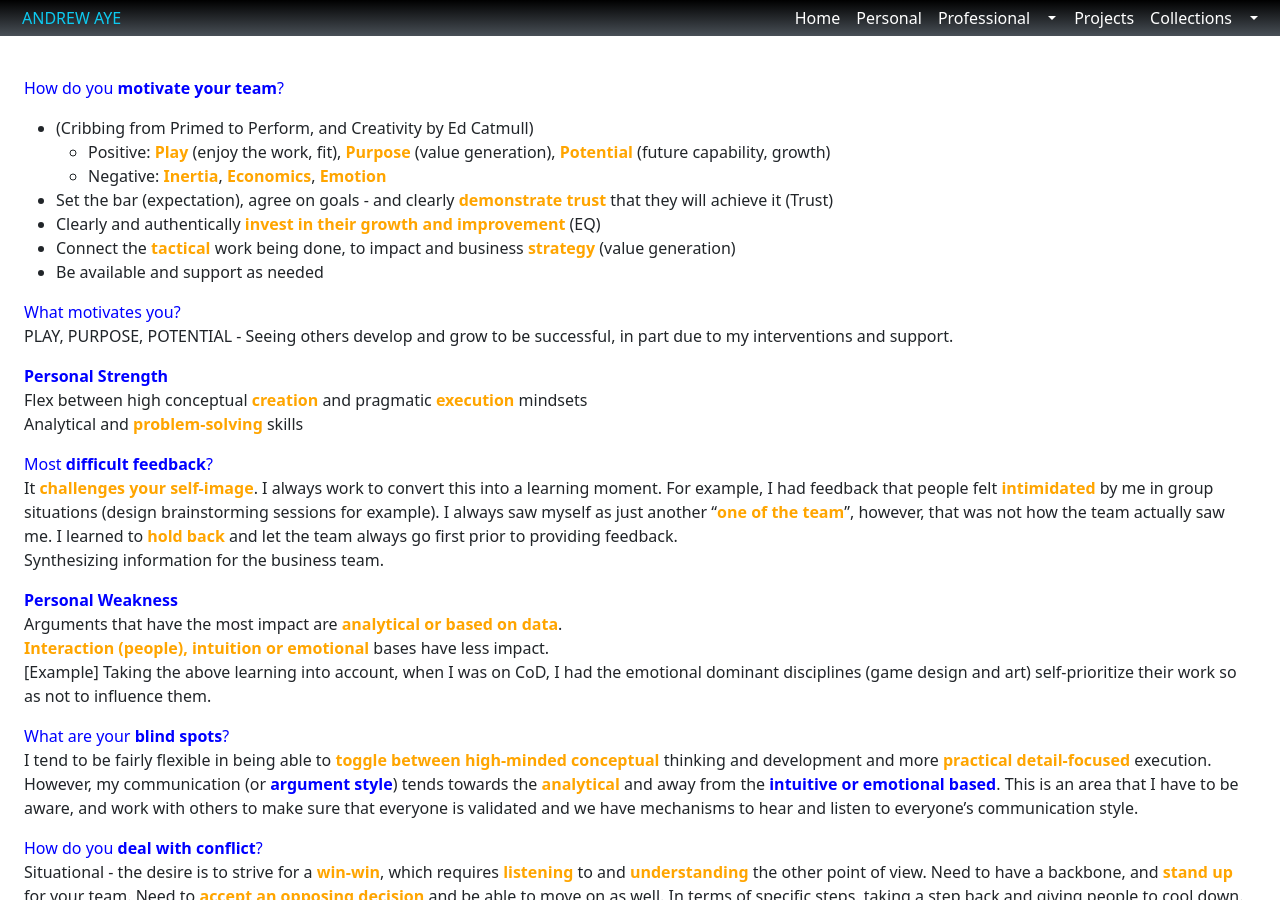
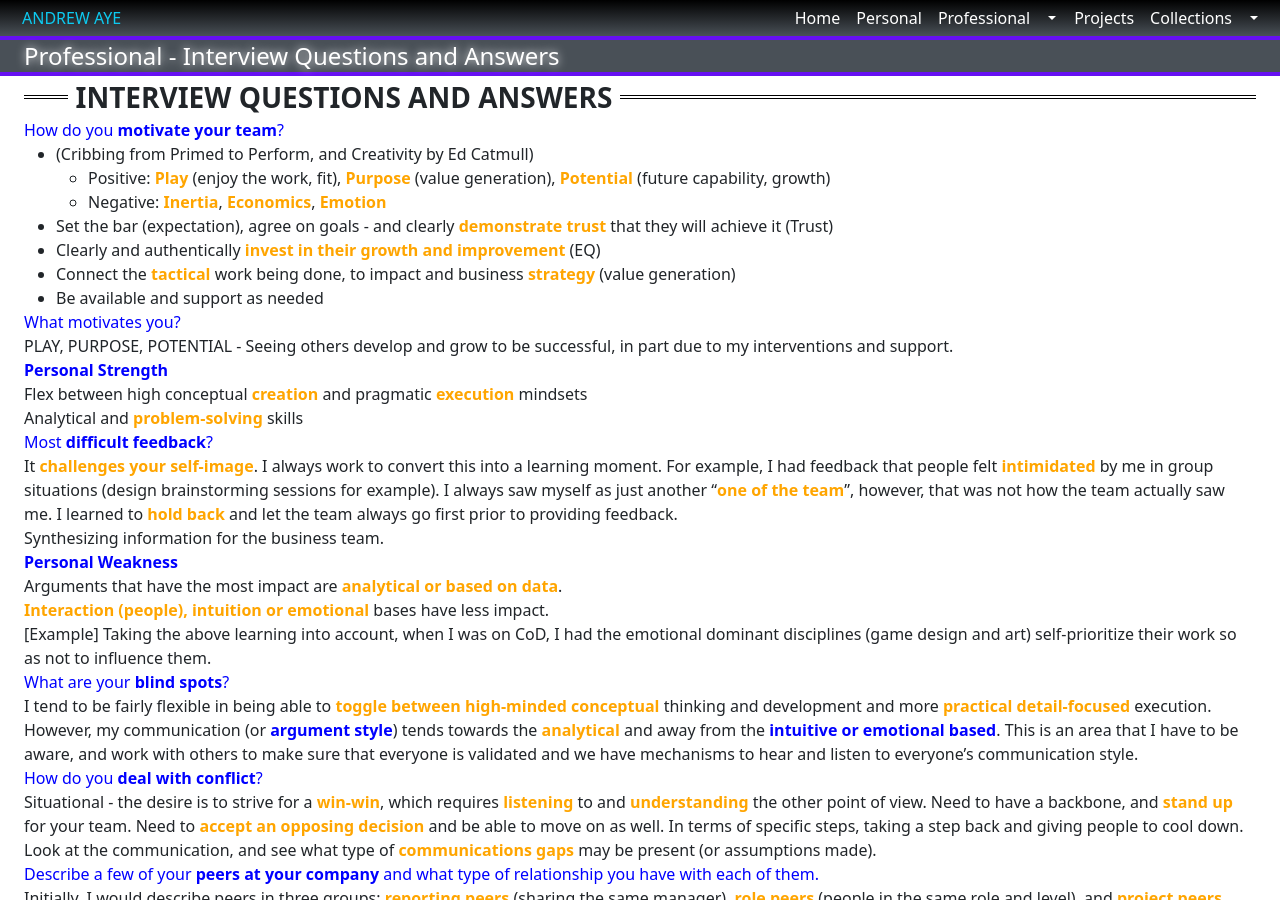
Before and after one commit to aaye/aaye.github.io, a Jekyll site: the page built from professional/interviewqanda.md, in a window 1280 px wide and 900 px high. Built offline with Jekyll 4.4.1, drawn with Linux system fonts in a browser that asks for light colours; our own code applies the rules of GitHub Pages for plain Markdown files.

Commit message:
Update interviewqanda.md

```diff
--- a/professional/interviewqanda.md
+++ b/professional/interviewqanda.md
@@ -1,3 +1,12 @@
+---
+layout: default
+include_header: true
+title: Professional - Interview Questions and Answers
+paragraph_no_space_after: true
+---
+
+<div class="aaye-main-cv-content-title"><span class="content-title-h1"><span>Interview Questions and Answers</span></span></div>
+
 <span style="color:blue">How do you **motivate your team**?</span>
 - (Cribbing from Primed to Perform, and Creativity by Ed Catmull)
   * Positive: <span style="color:orange">**Play**</span> (enjoy the work, fit), <span style="color:orange">**Purpose**</span> (value generation), <span style="color:orange">**Potential**</span> (future capability, growth)
```
